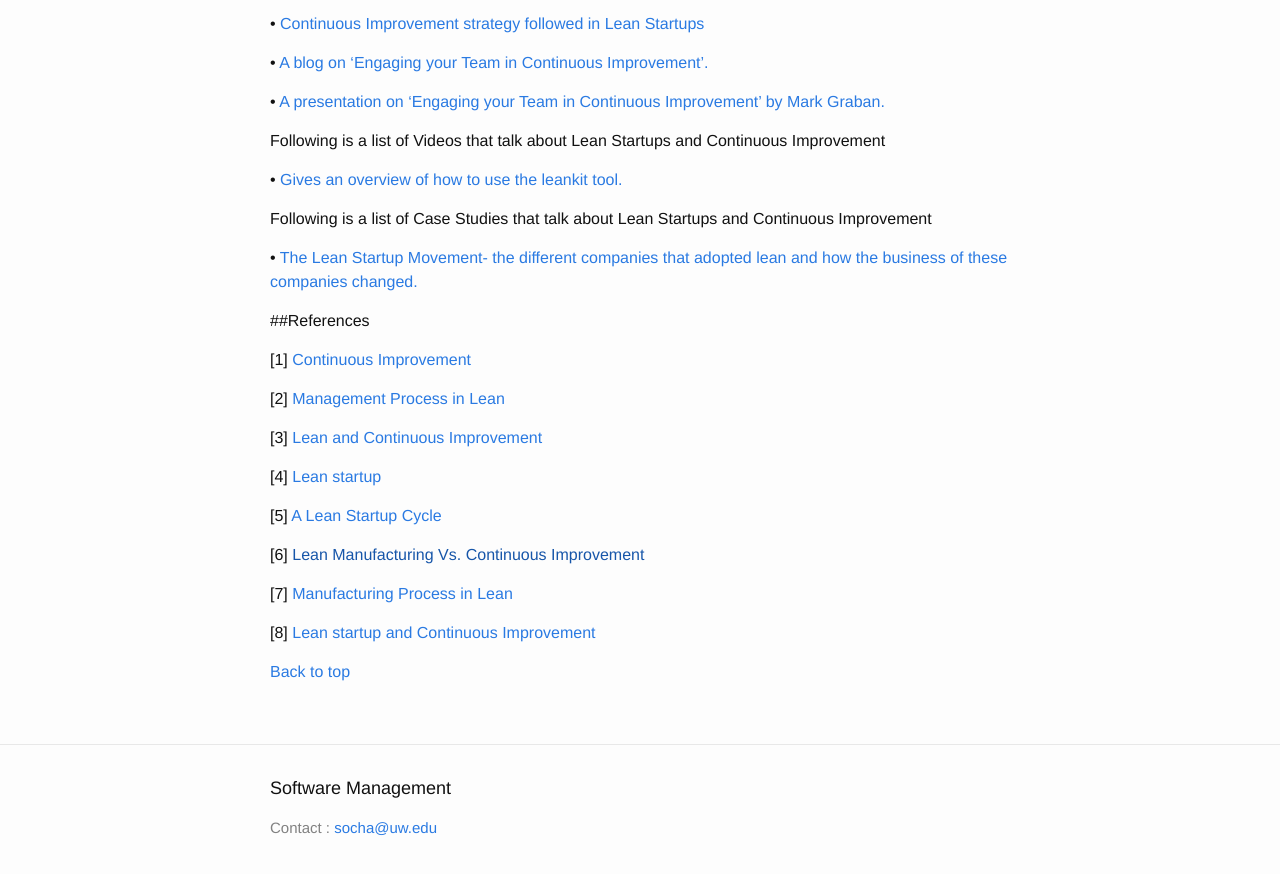
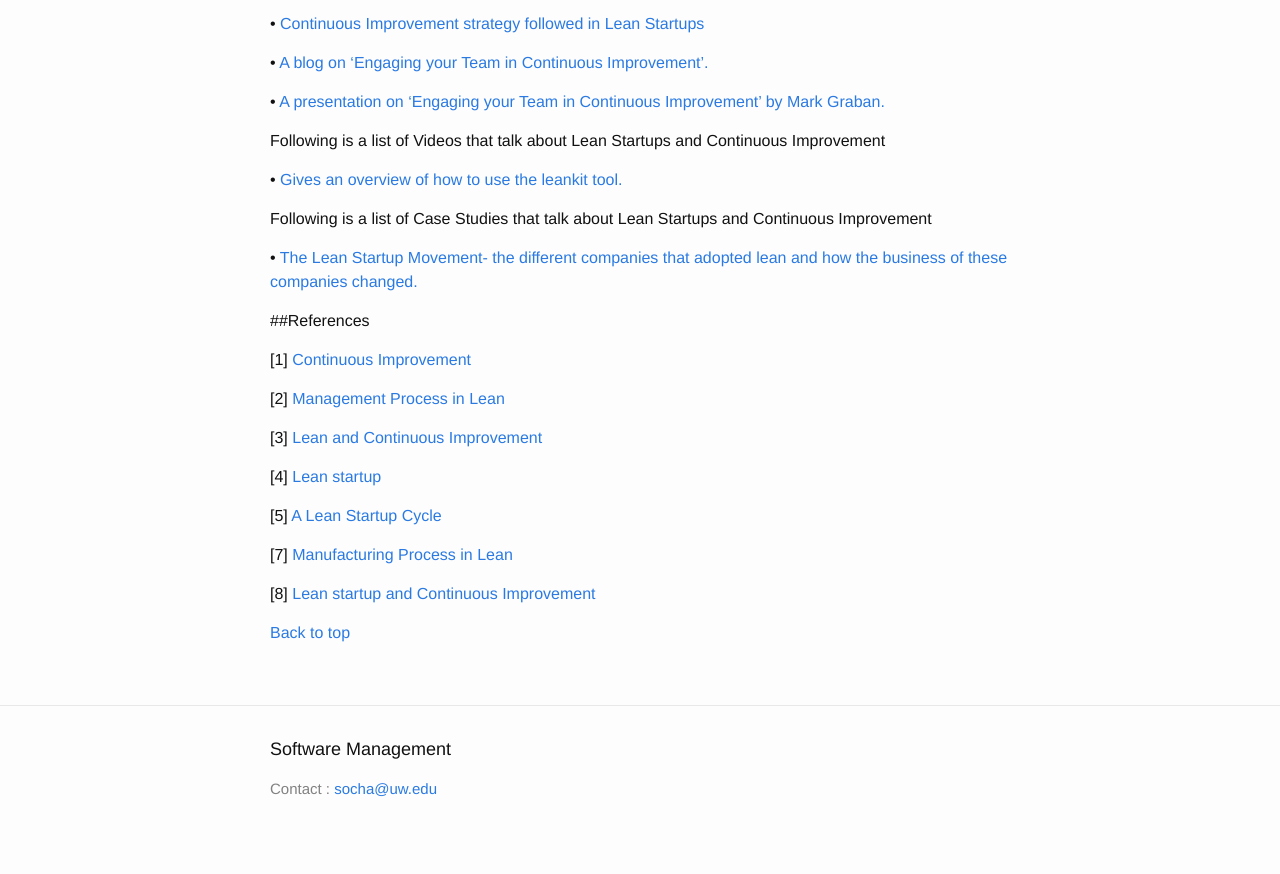
Before and after one commit to css566/css566.github.io, a Jekyll site: the page built from _posts/2016-05-12-Lean-Startups_and_CI.md, in a window 1280 px wide and 900 px high, scrolled down 4131 px. Shown: the top 874 px of the window. Built offline with Jekyll 4.4.1, drawn with Linux system fonts in a browser that asks for light colours; comment, search, counter and statistics services are not loaded.

Commit message:
Update 2016-05-12-Lean-Startups_and_CI.md

```diff
--- a/_posts/2016-05-12-Lean-Startups_and_CI.md
+++ b/_posts/2016-05-12-Lean-Startups_and_CI.md
@@ -90,8 +90,7 @@ title: Lean Startups and Continuous Improvement
 
   [5]	[A Lean Startup Cycle](https://www.google.com/search?q=lean+and+continuous+improvement&espv=2&biw=1366&bih=643&source=lnms&tbm=isch&sa=X&ved=0ahUKEwj2tLGFhNXMAhUM8mMKHRvqCRYQ_AUIBygC#tbm=isch&q=lean+startups&imgrc=QvpG0vURNGrEUM%3A)
 
-  [//]: # ([6]	[Lean Manufacturing Vs. Continuous Improvement] (https://www.isixsigma.com/community/blogs/leanci/))
-  [6]	[Lean Manufacturing Vs. Continuous Improvement]()
+  <!--[6]	[Lean Manufacturing Vs. Continuous Improvement](https://www.isixsigma.com/community/blogs/leanci/) -->
 
   [7]	[Manufacturing Process in Lean](https://www.google.com/search?q=lean+manufacturing+and+continuous+improvement&espv=2&biw=1366&bih=643&source=lnms&tbm=isch&sa=X&ved=0ahUKEwi3otX1i9XMAhUX4mMKHe4NDwMQ_AUIBygC#imgrc=hN06e3ttYFmkkM%3A)
 
```
